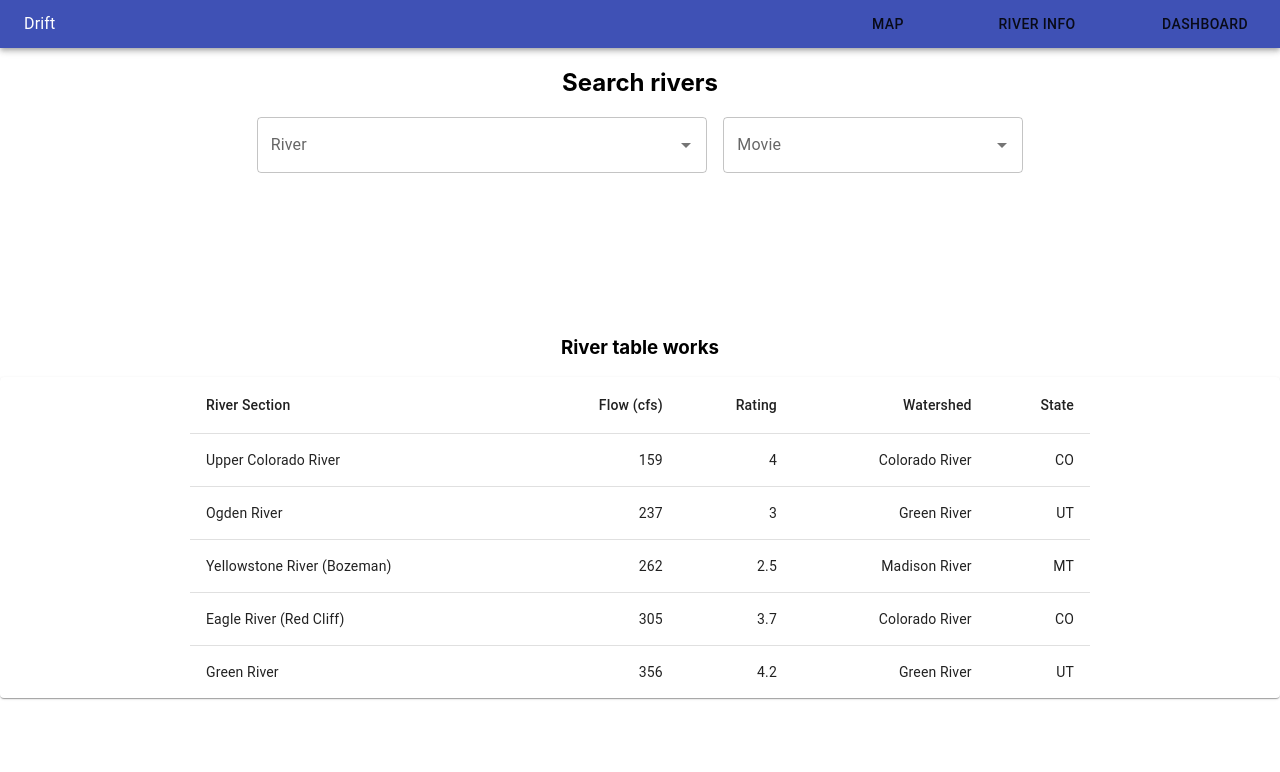
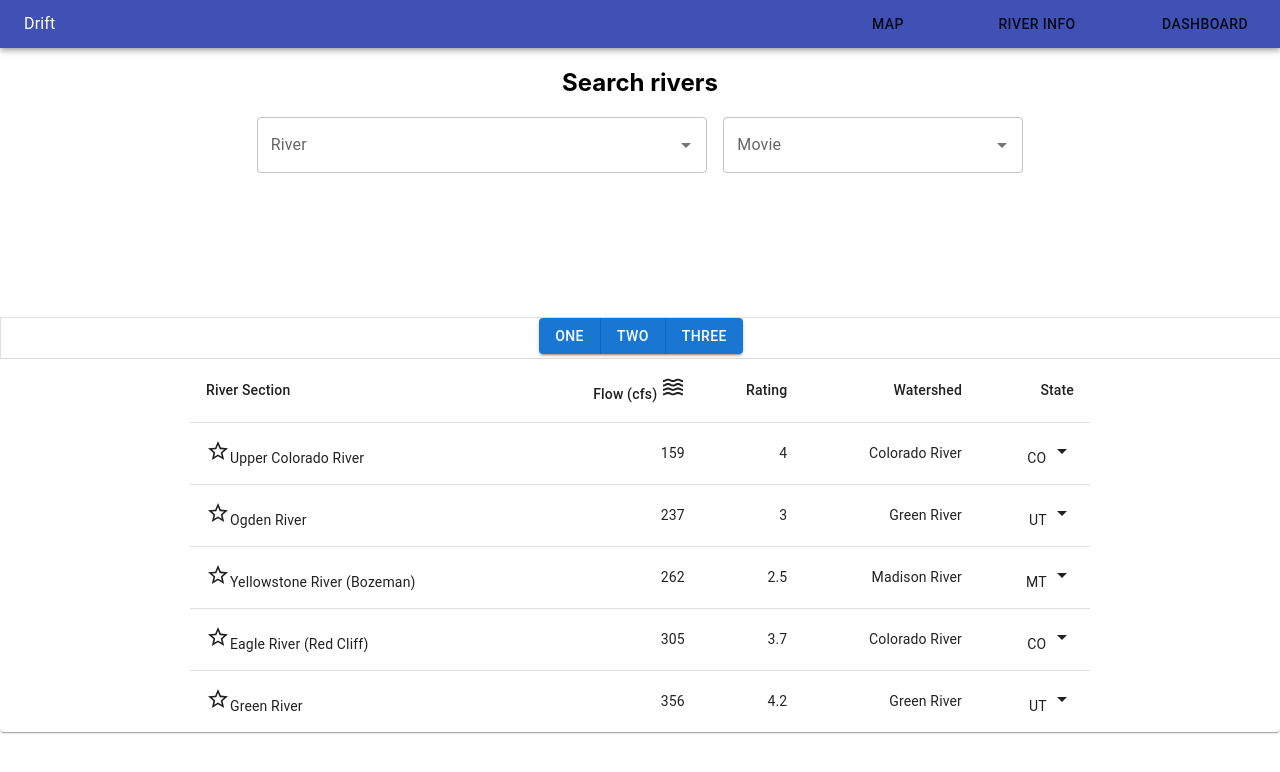
Before and after one commit to grantfogle/drift-react, a React (Create React App) app: page / in a window 1280 px wide. Shown: the top 772 px of the page. Built offline with nearby package versions, Linux system fonts and the light colour scheme.

Commit message:
adding river table sub nav

```diff
--- a/src/dashboard/RiverTable/RiverTable.jsx
+++ b/src/dashboard/RiverTable/RiverTable.jsx
@@ -1,4 +1,6 @@
-import React from 'react';
+import React, { useState } from 'react';
+import Button from '@mui/material/Button';
+import ButtonGroup from '@mui/material/ButtonGroup';
 import Table from '@mui/material/Table';
 import TableBody from '@mui/material/TableBody';
 import TableCell from '@mui/material/TableCell';
@@ -7,33 +9,65 @@ import TableHead from '@mui/material/TableHead';
 import TableRow from '@mui/material/TableRow';
 import Paper from '@mui/material/Paper';
 import Box from '@mui/material/Box';
+import ArrowDropDownIcon from '@mui/icons-material/ArrowDropDown';
+import WavesIcon from '@mui/icons-material/Waves';
+import StarOutlineIcon from '@mui/icons-material/StarOutline';
 
 const RiverTable = () => {
+    const [displayRowId, setDisplayRow] = useState(0);
 
-    function createData(name, calories, fat, carbs, protein) {
-        return { name, calories, fat, carbs, protein };
+    function createData(id, name, calories, fat, carbs, protein) {
+        return { id, name, calories, fat, carbs, protein };
+    }
+
+    const displayDropdown = (rowId) => {
+        if (rowId !== displayRowId) {
+            setDisplayRow(rowId);
+            return;
+        }
+        setDisplayRow(0);
+    }
+
+    const displayRiverTableRow = (rowId) => {
+        if (rowId === displayRowId) {
+            return (
+                <TableRow>
+                    <div>
+                        Dogs
+                    </div>
+                </TableRow>
+            );
+        }
     }
 
     const rows = [
-        createData('Upper Colorado River', 159, 4.0, 'Colorado River', 'CO'),
-        createData('Ogden River', 237, 3.0, 'Green River', 'UT'),
-        createData('Yellowstone River (Bozeman)', 262, 2.5, 'Madison River', 'MT'),
-        createData('Eagle River (Red Cliff)', 305, 3.7, 'Colorado River', 'CO'),
-        createData('Green River', 356, 4.2, 'Green River', 'UT'),
+        createData(1, 'Upper Colorado River', 159, 4.0, 'Colorado River', 'CO'),
+        createData(2, 'Ogden River', 237, 3.0, 'Green River', 'UT'),
+        createData(3, 'Yellowstone River (Bozeman)', 262, 2.5, 'Madison River', 'MT'),
+        createData(4, 'Eagle River (Red Cliff)', 305, 3.7, 'Colorado River', 'CO'),
+        createData(5, 'Green River', 356, 4.2, 'Green River', 'UT'),
     ];
     return (
         <>
-            <div className="river-table-nav"></div>
-            <h3>River table works</h3>
+
             <Box sx={{
-
+                height: 40,
+                border: '1px solid #dfdfdf',
+                width: '100%',
             }}>
+                <ButtonGroup variant="contained" aria-label="outlined primary button group">
+                    <Button>One</Button>
+                    <Button>Two</Button>
+                    <Button>Three</Button>
+                </ButtonGroup>
+            </Box>
+            <Box>
                 <TableContainer component={Paper}>
                     <Table sx={{ maxWidth: 900, margin: 'auto' }} aria-label="simple table">
                         <TableHead>
                             <TableRow>
                                 <TableCell>River Section</TableCell>
-                                <TableCell align="right">Flow (cfs)</TableCell>
+                                <TableCell align="right">Flow (cfs) <WavesIcon /></TableCell>
                                 <TableCell align="right">Rating</TableCell>
                                 <TableCell align="right">Watershed</TableCell>
                                 <TableCell align="right">State</TableCell>
@@ -41,18 +75,22 @@ const RiverTable = () => {
                         </TableHead>
                         <TableBody>
                             {rows.map((row) => (
+                                <>
                                     <TableRow
                                         key={row.name}
                                         sx={{ '&:last-child td, &:last-child th': { border: 0 } }}
                                     >
                                         <TableCell component="th" scope="row">
+                                            <StarOutlineIcon />
                                             {row.name}
                                         </TableCell>
                                         <TableCell align="right">{row.calories}</TableCell>
                                         <TableCell align="right">{row.fat}</TableCell>
                                         <TableCell align="right">{row.carbs}</TableCell>
-                                    <TableCell align="right">{row.protein}</TableCell>
+                                        <TableCell onClick={() => displayDropdown(row.id)} align="right">{row.protein} <ArrowDropDownIcon /></TableCell>
                                     </TableRow>
+                                    {displayRiverTableRow(row.id)}
+                                </>
                             ))}
                         </TableBody>
                     </Table>
```
Lines whose indentation alone changed are shown as unchanged.
